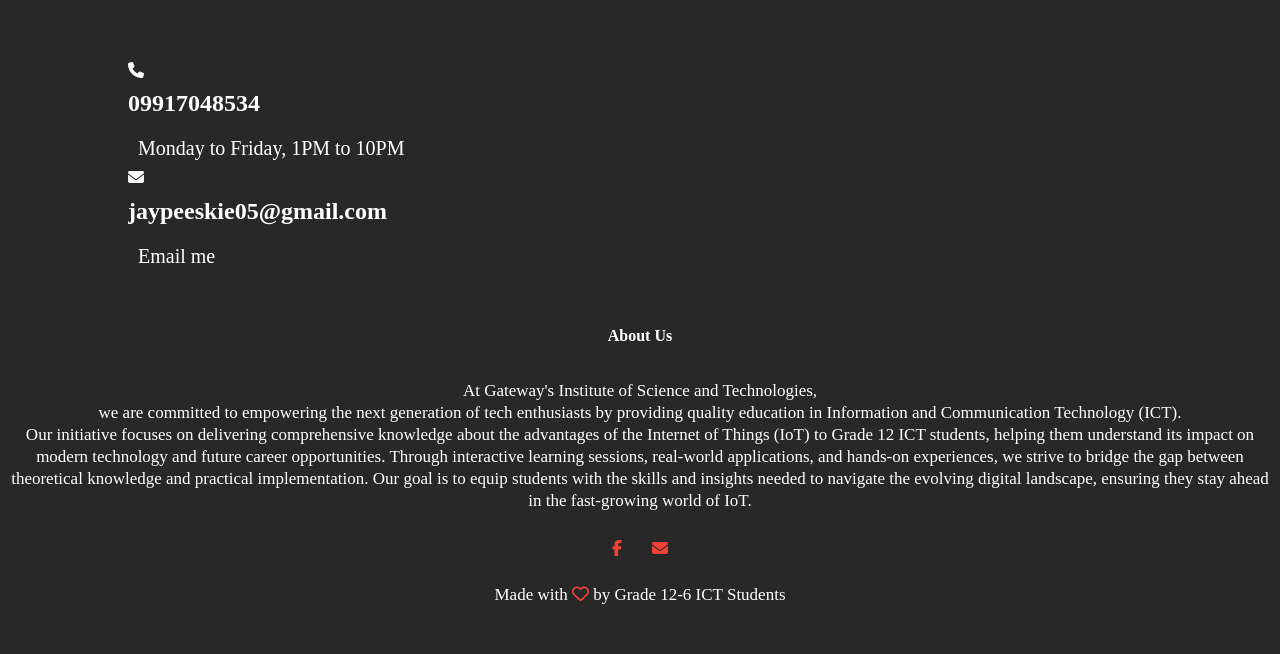
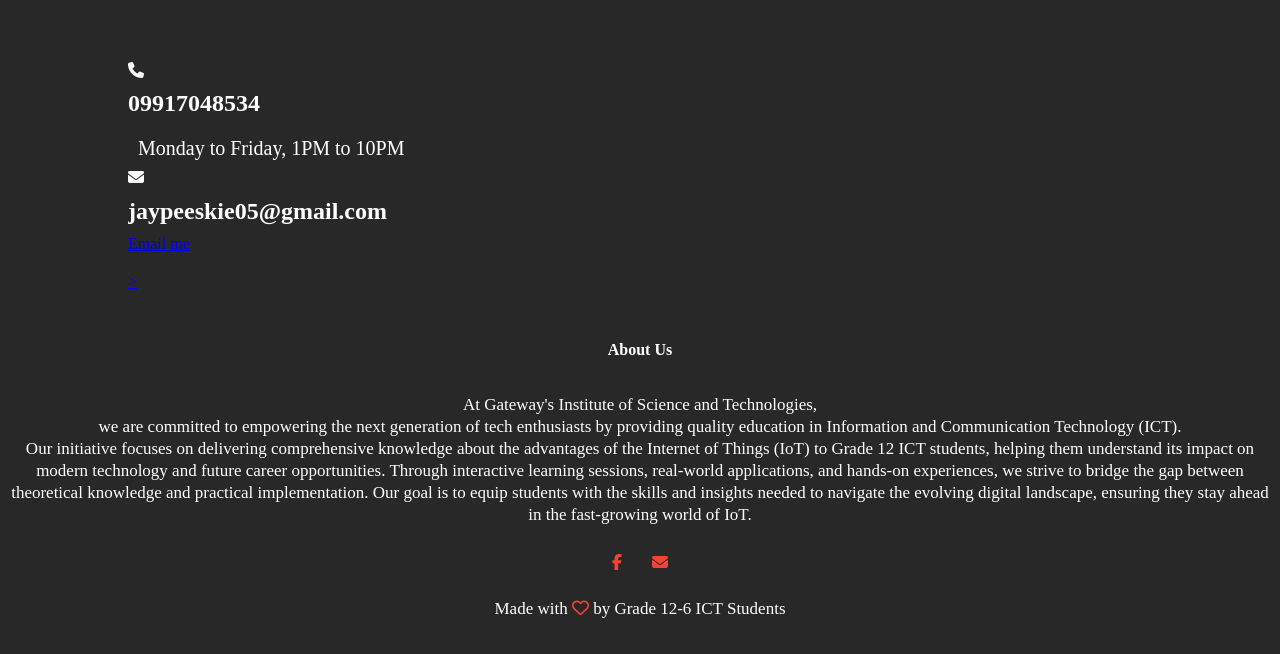
Before and after one commit to Riel084/The-Information-of-Internet-of-Things, a plain HTML site: page Contactus.html in a window 1280 px wide. Shown: the part 952-1606 px from the top of the page. Drawn offline with Linux system fonts and the light colour scheme.

Commit message:
Update Contactus.html

```diff
--- a/Contactus.html
+++ b/Contactus.html
@@ -55,7 +55,7 @@
 
                     <span>
                         <h2>jaypeeskie05@gmail.com</h2>
-                        <p>Email me</p>
+                        <a href="https://mail.google.com/mail/u/3/#inbox?compose=CllgCJlFCdPtKltWWFkfBKzNcNlbfMRPJnBtczbskwQRtXvKxBGDJcKMMJpfDkFvKjCFSFqNNFg"<p>Email me</p>></a>
                      </span>
             </div>
         </div>
```
